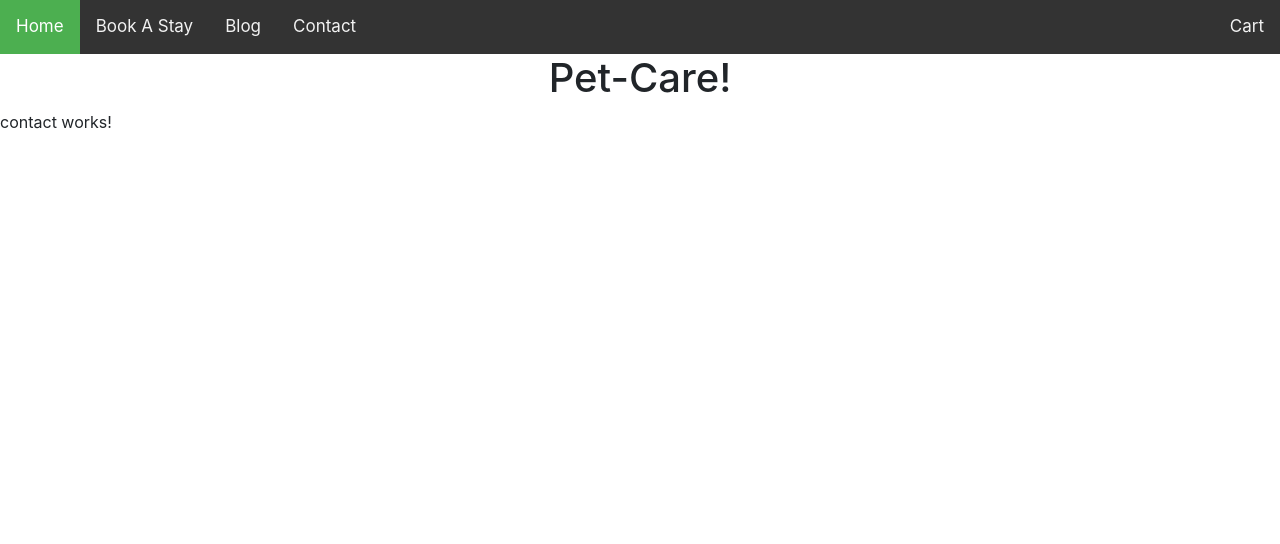
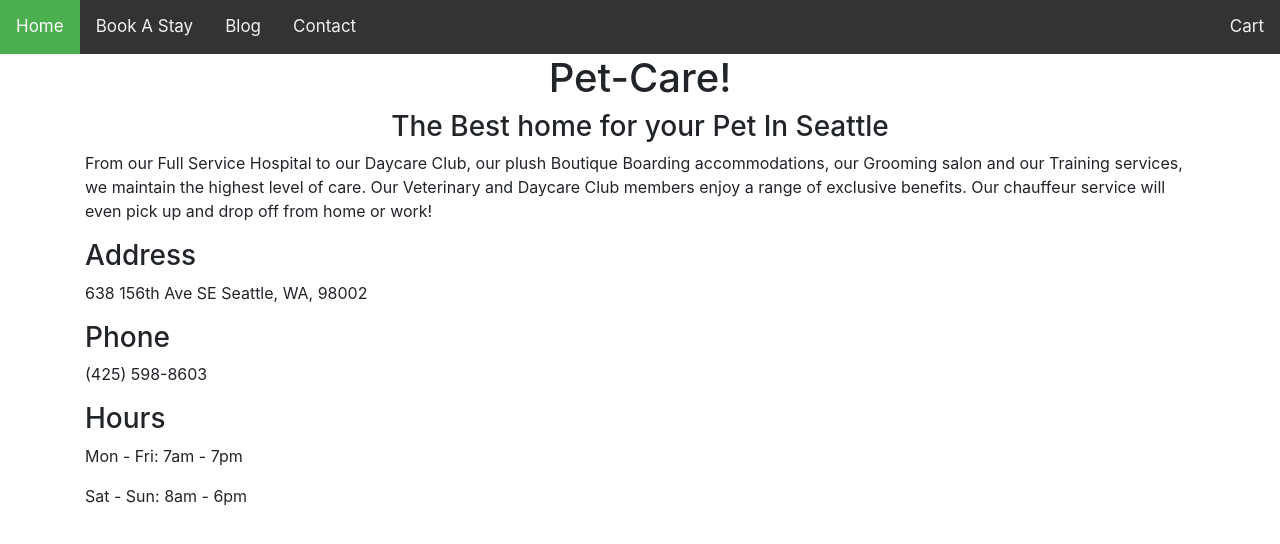
Before and after one commit to PorterSavage/PetCare, an Angular app: page /contact in a window 1280 px wide. Shown: the top 544 px of the page. Built offline with nearby package versions, Linux system fonts and the light colour scheme.

Commit message:
add contact html and stlyling

```diff
--- a/src/app/contact/contact.component.css
+++ b/src/app/contact/contact.component.css
@@ -0,0 +1,3 @@
+#header {
+  text-align: center;
+}
--- a/src/app/contact/contact.component.html
+++ b/src/app/contact/contact.component.html
@@ -1,3 +1,15 @@
+<div class="container">
+<h3 id="header">The Best home for your Pet In Seattle</h3>
 <p>
-  contact works!
+  From our Full Service Hospital to our Daycare Club, our plush Boutique Boarding accommodations, our Grooming salon and our Training services, we maintain the highest level of care. Our Veterinary and Daycare Club members enjoy a range of exclusive benefits. Our chauffeur service will even pick up and drop off from home or work!
 </p>
+
+<h3>Address</h3>
+<p>638 156th Ave SE
+Seattle, WA, 98002</p>
+<h3>Phone</h3>
+<p>(425) 598-8603</p>
+<h3>Hours</h3>
+<p>Mon - Fri: 7am - 7pm</p>
+<p>Sat - Sun: 8am - 6pm</p>
+</div>
```
